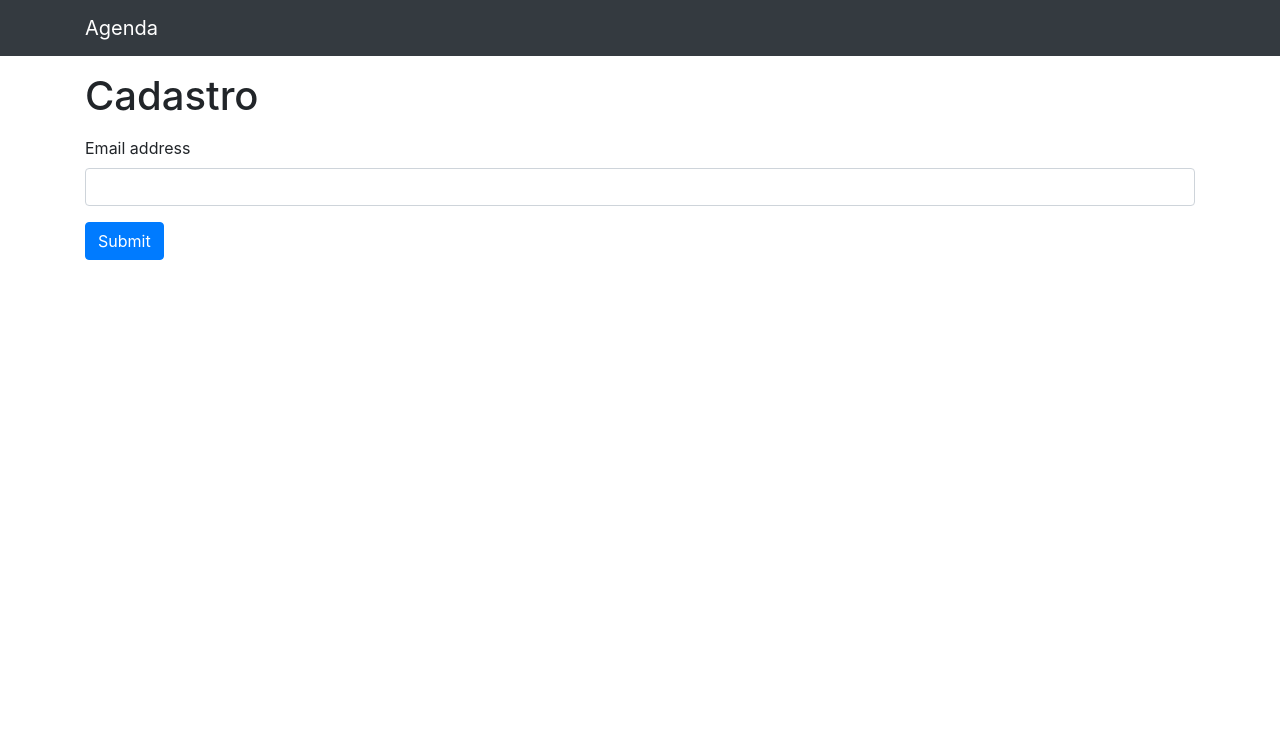
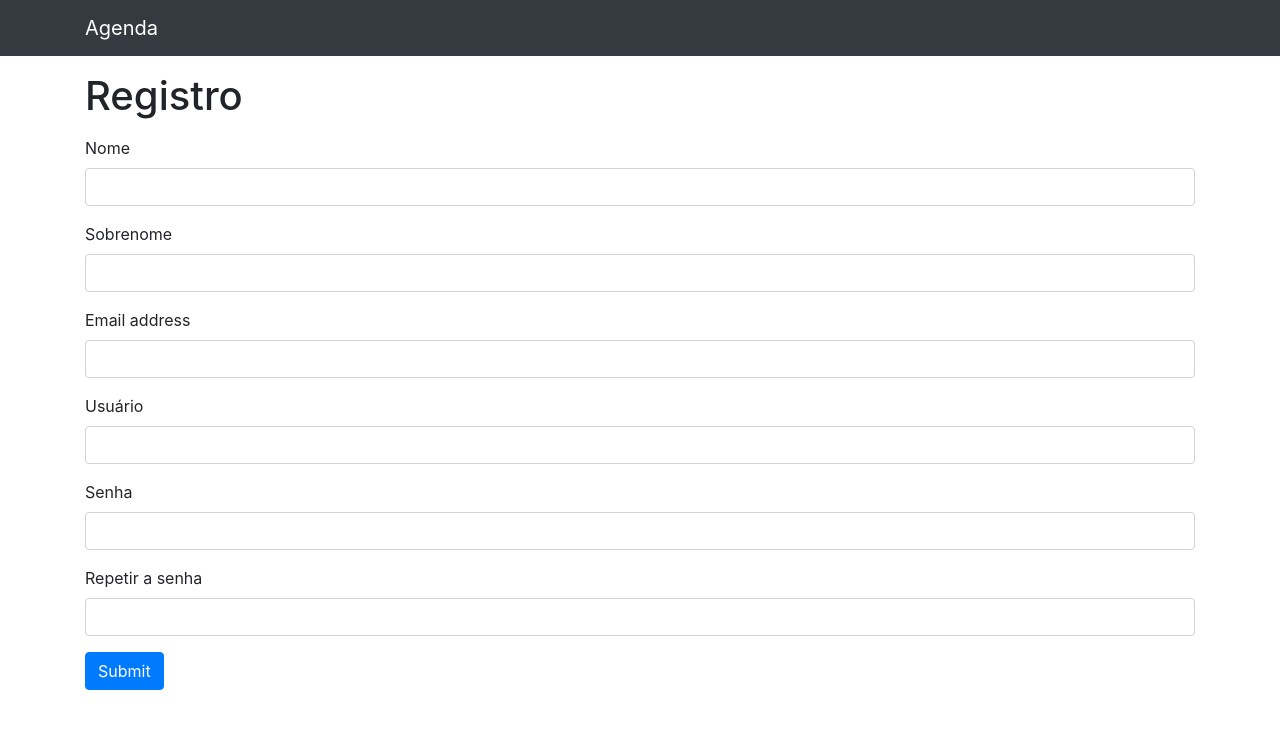
Before and after one commit to annakarolinafranz/agenda_django, a Django app: template accounts/templates/cadastro.html in a window 1280 px wide. Shown: the top 729 px of the page. Run offline with Django 3.2, Linux system fonts and the light colour scheme; the template is opened without the code that fills it, so the values that code supplies are empty; some libraries are stand-ins or nearby versions.

Commit message:
[feacture] page cadastro

```diff
--- a/accounts/templates/cadastro.html
+++ b/accounts/templates/cadastro.html
@@ -1,12 +1,34 @@
 {% extends 'base.html' %}
 
 {% block conteudo %}
-<h1 class="mt-3 mb-3">Cadastro</h1>
+<h1 class="mt-3 mb-3">Registro</h1>
 
 <form method="POST" action="{% url 'cadastro' %}">
-  <div class="mb-3">
+  {% include 'parciais/_messages.html' %}
+  {% csrf_token %}
+  <div class="form-group">
+    <label class="form-label">Nome</label>
+    <input type="text" name="nome" value="{{request.POST.nome}}" class="form-control">
+  </div>
+  <div class="form-group">
+    <label class="form-label">Sobrenome</label>
+    <input type="text" name="sobrenome" value="{{request.POST.sobrenome}}" class="form-control">
+  </div>
+  <div class="form-group">
     <label class="form-label">Email address</label>
-    <input type="email" name="email" class="form-control">
+    <input type="email" name="email" value="{{request.POST.email}}" class="form-control">
+  </div>
+  <div class="form-group">
+    <label class="form-label">Usuário</label>
+    <input type="text" name="usuario" value="{{request.POST.usuario}}" class="form-control">
+  </div>
+  <div class="form-group">
+    <label class="form-label">Senha</label>
+    <input type="password" name="senha" class="form-control">
+  </div>
+  <div class="form-group">
+    <label class="form-label">Repetir a senha</label>
+    <input type="password" name="senha2" class="form-control">
   </div>
   <button type="submit" class="btn btn-primary">Submit</button>
 </form>
--- a/accounts/templates/login.html
+++ b/accounts/templates/login.html
@@ -2,4 +2,6 @@
 
 {% block conteudo %}
 Login
+
+{% include 'parciais/_messages.html' %}
 {% endblock %}
```
Also changed, not shown: accounts/views.py (+53 -2 lines), db.sqlite3, media/foto/2021/08/27/EXg5EeCWAAIk-Vp.jpg (added).
